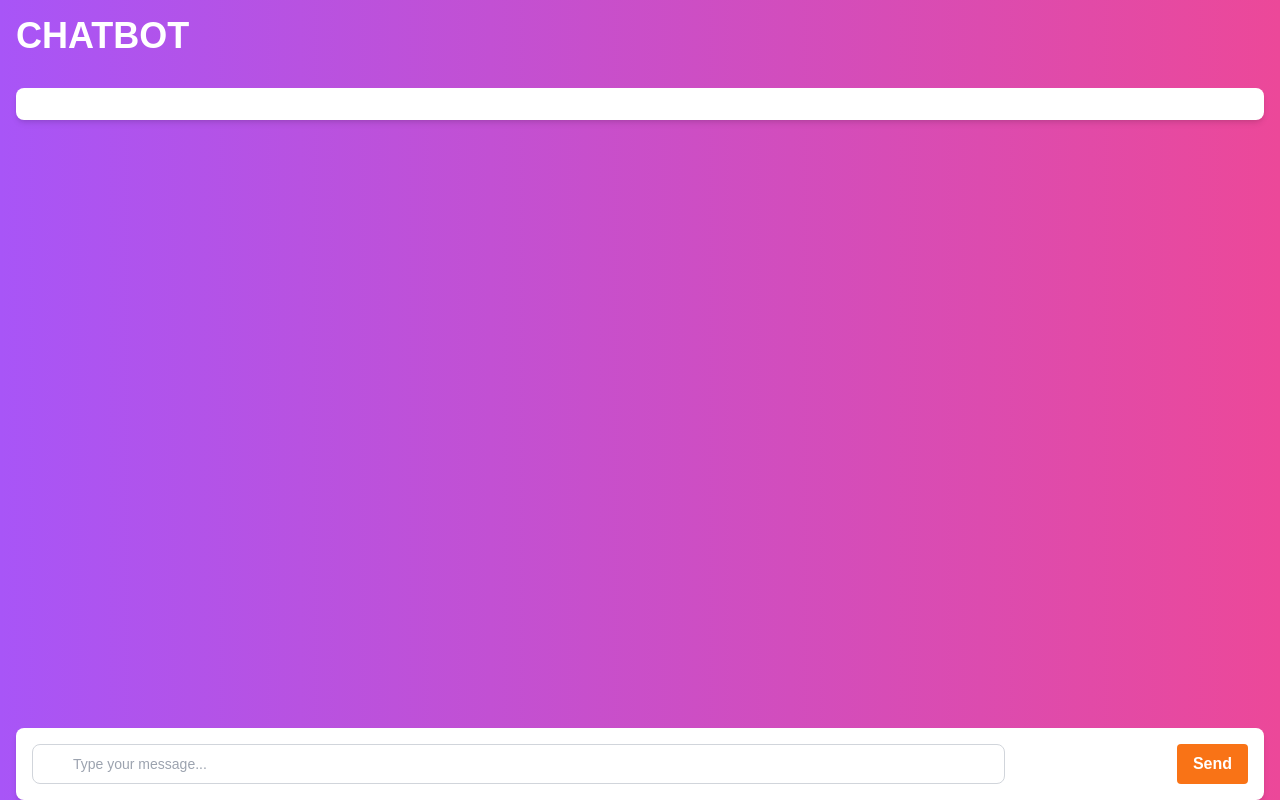
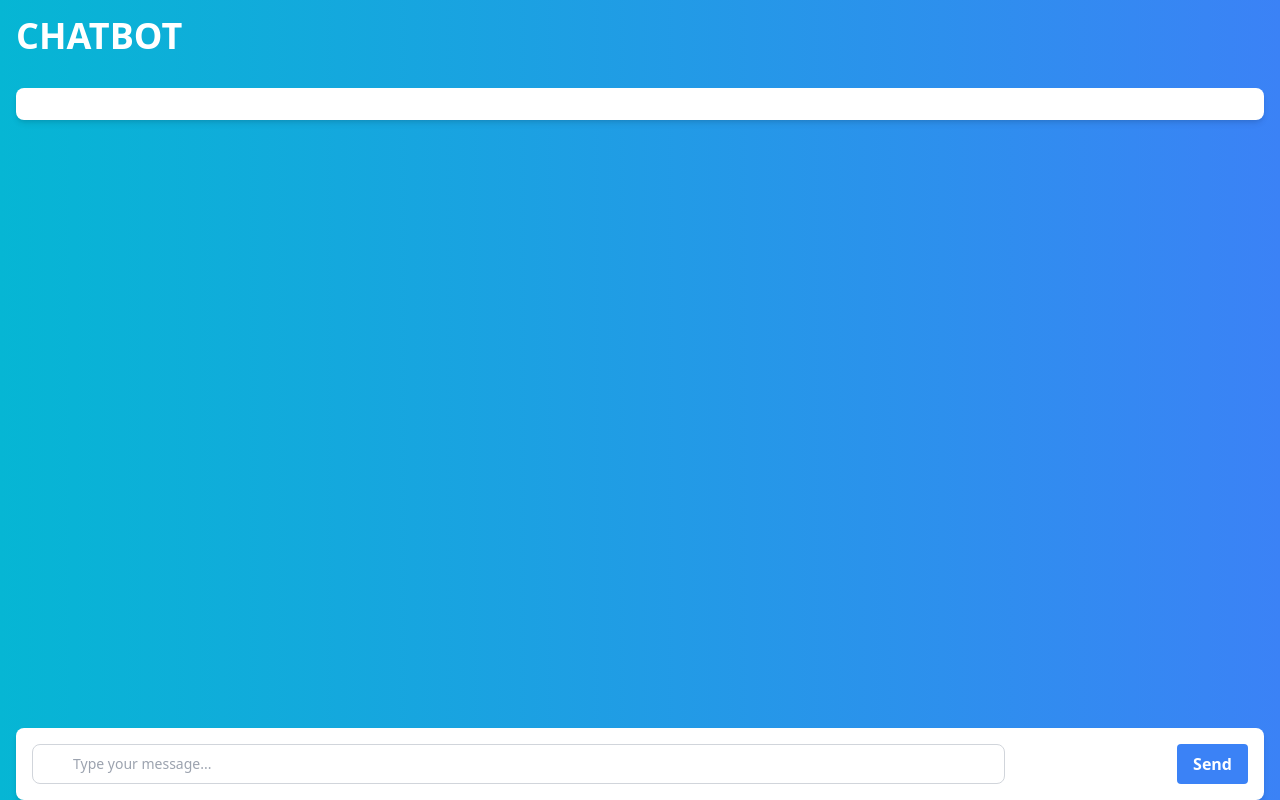
Before and after one commit to Harsha-gella18/AIChatbotProject, a Flask app: page / in a window 1280 px wide. Run offline with Flask 3, Linux system fonts and the light colour scheme; some libraries are stand-ins or nearby versions.

Commit message:
Modified UI

```diff
--- a/templates/index.html
+++ b/templates/index.html
@@ -6,21 +6,14 @@
     <title>CHATBOT</title>
     <script src="https://cdn.tailwindcss.com"></script>
     <script src="https://cdnjs.cloudflare.com/ajax/libs/showdown/2.1.0/showdown.min.js"></script>
-    <style>
-        body {
-            font-family: 'Poppins', sans-serif;
-        }
-    </style>
 </head>
-<body class="h-screen w-screen bg-gradient-to-r from-purple-500 to-pink-500">
+<body class="h-screen w-screen bg-gradient-to-r from-cyan-500 to-blue-500">
     <div class="h-screen w-screen flex flex-col bg-transparent">
         <header class="text-4xl font-extrabold text-white mb-4 p-4">
             <h1>CHATBOT</h1>
         </header>
         <main class="flex flex-col h-screen overflow-y-auto">
-            <div id="messageHolder" class="flex flex-col space-y-4 p-4 overflow-y-auto bg-white rounded-lg shadow-md mx-4">
-                <!-- messages will be displayed here -->
-            </div>
+            <div id="messageHolder" class="flex flex-col space-y-4 p-4 overflow-y-auto bg-white rounded-lg shadow-md mx-4"></div>
             <div class="mt-auto">
                 <footer class="p-4 bg-white rounded-lg shadow-md mx-4 flex justify-between">
                     <input
@@ -31,7 +24,7 @@
                         id="chat"
                         style="width: 80%"
                     />
-                    <button id="btn" class="bg-orange-500 hover:bg-orange-700 text-white font-bold py-2 px-4 rounded ml-2">
+                    <button id="btn" class="bg-blue-500 hover:bg-blue-700 text-white font-bold py-2 px-4 rounded ml-2">
                         Send
                     </button>
                 </footer>
```
